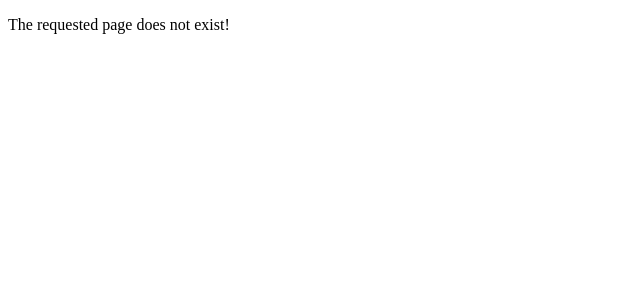
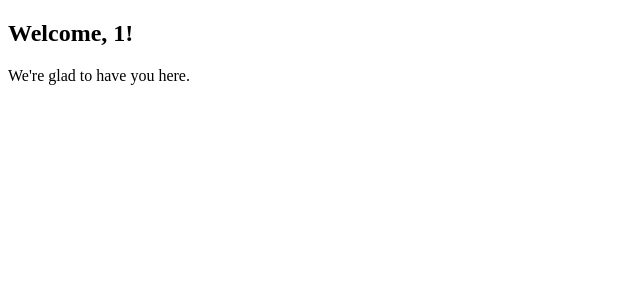
Before and after one commit to aarunprasad92/todo-ui-angular, an Angular app: page /welcome/1 in a window 1280 px wide. Shown: the top 300 px of the page, without its empty margins (0-640 px from the left). Built offline with nearby package versions, Linux system fonts and the light colour scheme.

Commit message:
Use ActivatedRoute to get the param in the route and use it

```diff
--- a/src/app/app.routes.ts
+++ b/src/app/app.routes.ts
@@ -6,6 +6,6 @@ import { ErrorComponent } from './error/error.component';
 export const routes: Routes = [
   { path: '', component: LoginComponent }, // Default route
   { path: 'login', component: LoginComponent },
-  { path: 'welcome', component: WelcomeComponent },
+  { path: 'welcome/:username', component: WelcomeComponent },
   { path: '**', component: ErrorComponent }
 ];
--- a/src/app/login/login.component.ts
+++ b/src/app/login/login.component.ts
@@ -25,7 +25,7 @@ export class LoginComponent {
       this.errorMessage = '';
       console.log('Login successful');
       // Navigate to the welcome page
-      this.router.navigate(['/welcome']);
+      this.router.navigate(['/welcome', this.userName]);
     } else {
       this.errorMessage = 'Invalid credentials';
     }
--- a/src/app/welcome/welcome.component.html
+++ b/src/app/welcome/welcome.component.html
@@ -1 +1,4 @@
-<p>welcome works!</p>
+<div class="welcome-container">
+    <h2>Welcome, {{ username }}!</h2>
+    <p>We're glad to have you here.</p>
+  </div>
--- a/src/app/welcome/welcome.component.ts
+++ b/src/app/welcome/welcome.component.ts
@@ -1,4 +1,5 @@
 import { Component } from '@angular/core';
+import { ActivatedRoute } from '@angular/router';
 
 @Component({
   selector: 'app-welcome',
@@ -8,5 +9,9 @@ import { Component } from '@angular/core';
   styleUrl: './welcome.component.css'
 })
 export class WelcomeComponent {
+  username: string = '';
 
+  constructor(private route: ActivatedRoute) {
+    this.username = this.route.snapshot.params['username'];
+  }
 }
```
